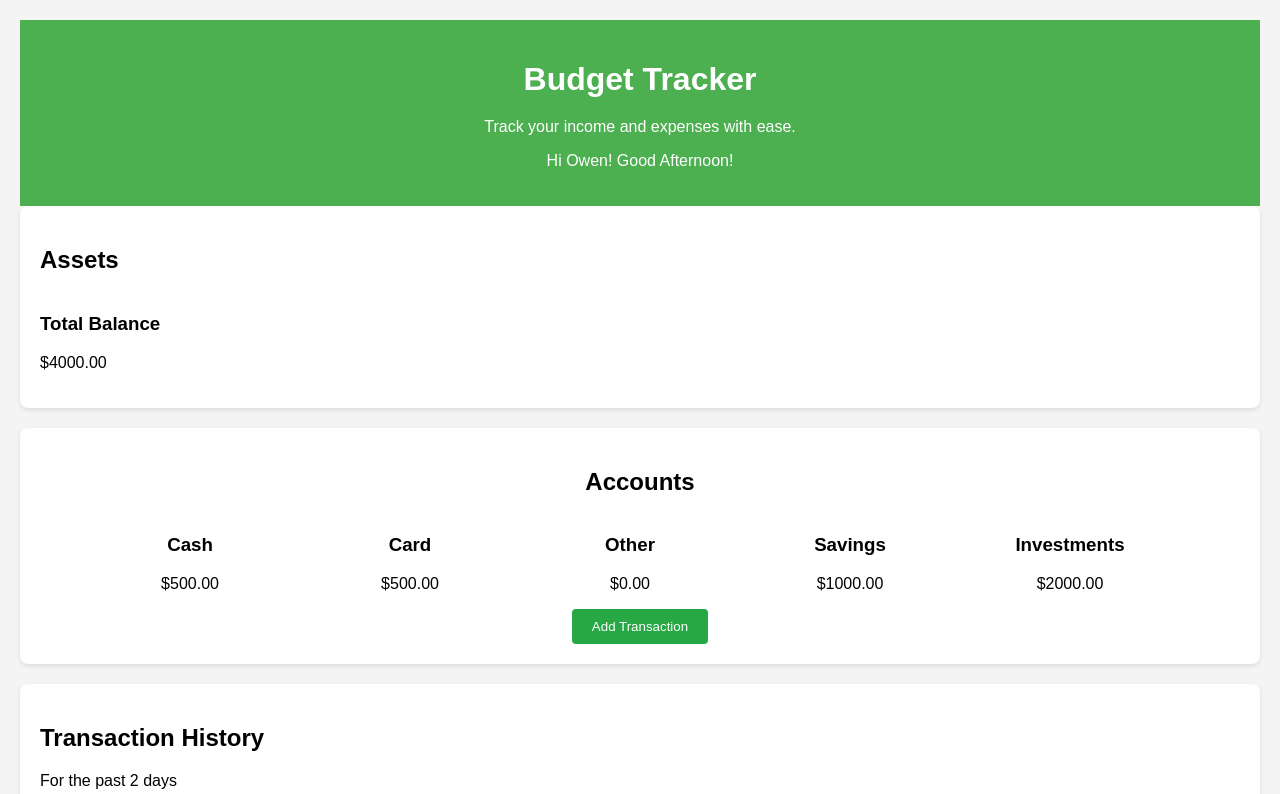
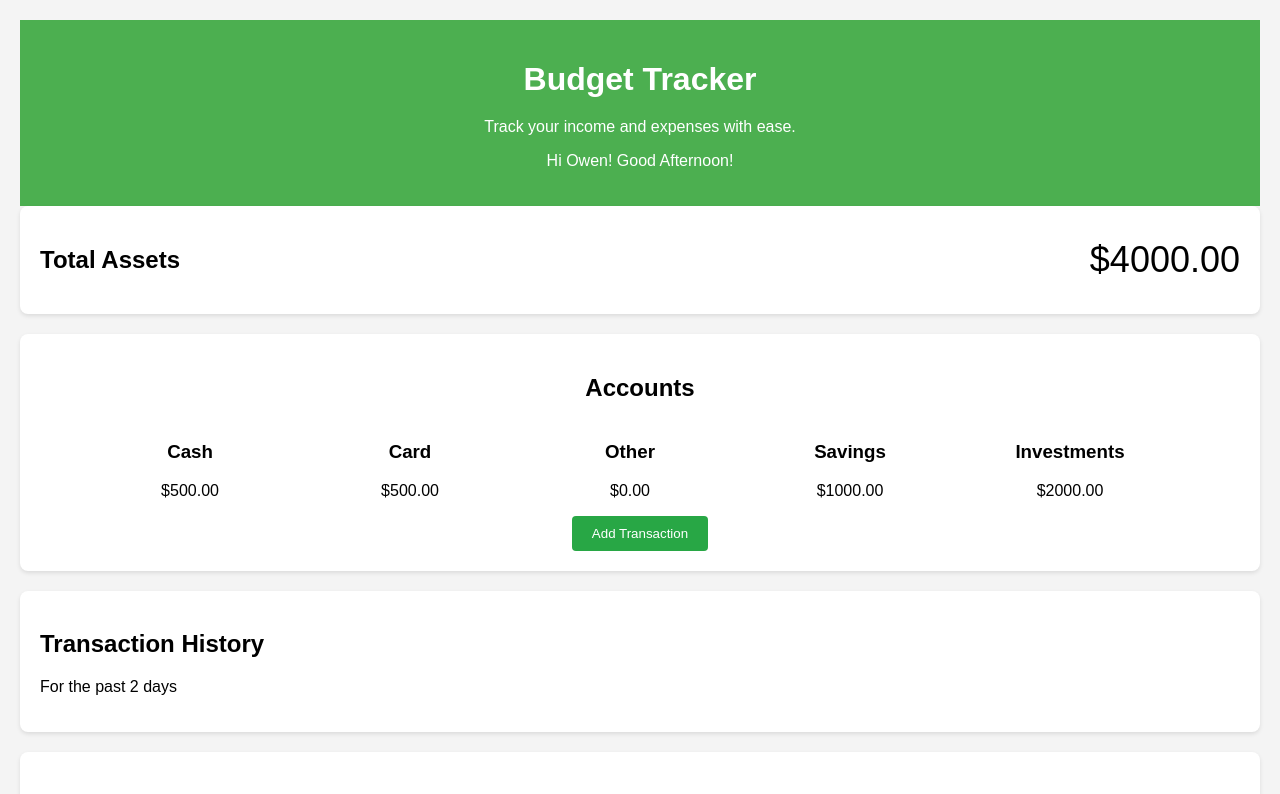
Before and after one commit to iamoen28/budget-tracker, a React (Vite) app in the folder budget_tracker/: page / in a window 1280 px wide. Shown: the top 794 px of the page. Built offline with nearby package versions, Linux system fonts and the light colour scheme.

Commit message:
Add AssetCard component for displaying total assets and update App.jsx to integrate it

```diff
--- a/budget_tracker/src/App.jsx
+++ b/budget_tracker/src/App.jsx
@@ -5,6 +5,7 @@ import BalanceList from './components/BalanceCard/BalanceList.jsx'
 import TransactionCard from './components/Transactions/TransactionCard.jsx'
 import TransactionsList from './components/Transactions/TransactionsList.jsx'
 import TransactionForm from './components/Transactions/TransactionForm.jsx'
+import AssetCard from './components/Header/AssetCard.jsx'
 
 
 //modal component, takes in isOpen and onClose props to control visibility and handle closing. It renders its children content when isOpen is true and provides an overlay that closes the modal when clicked outside of the modal content.
@@ -87,10 +88,7 @@ const App = () => {
   return (
     <div className="App">
       <Header />
-      <section className="card" id='assets'>
-        <h2>Assets</h2>
-        <BalanceCard balance={account.reduce((total, account) => total + account.balance, 0)} name="Total Balance" />
-      </section>
+      <AssetCard balance={account.reduce((total, account) => total + account.balance, 0)} /> {/*calculate the total balance by summing up the balances of all accounts and pass it as a prop to the AssetCard component*/}
 
       <section className="card" id = "overview">
         <h2>Accounts</h2>
--- /dev/null
+++ b/budget_tracker/src/components/Header/AssetCard.jsx
@@ -0,0 +1,11 @@
+//The main card for the total amount of all the accounts
+const AssetCard = ({ balance }) => {
+  return (
+    <div className="asset-card">
+        <h2>Total Assets</h2>
+        <p>${balance.toFixed(2)}</p>
+    </div>
+  )
+}
+
+export default AssetCard
--- a/budget_tracker/src/components/Header/Header.css
+++ b/budget_tracker/src/components/Header/Header.css
@@ -5,3 +5,24 @@
   padding: 20px;
   text-align: center;
 }
+
+/*design the asset card with the objects inside is displayed horizontally and the font of the amount is large and bold */
+.asset-card {
+    display: flex;
+    justify-content: space-between;
+    align-items: center;
+
+
+    background-color: white;
+    border-radius: 8px;
+    padding: 20px;
+    margin-bottom: 20px;
+    text-align: center;
+    box-shadow: 0 2px 4px rgba(0,0,0,0.1);
+}
+
+.asset-card p {
+    font-size: 36px;
+    font-weight: lighter;
+    margin: 0;
+}
```
